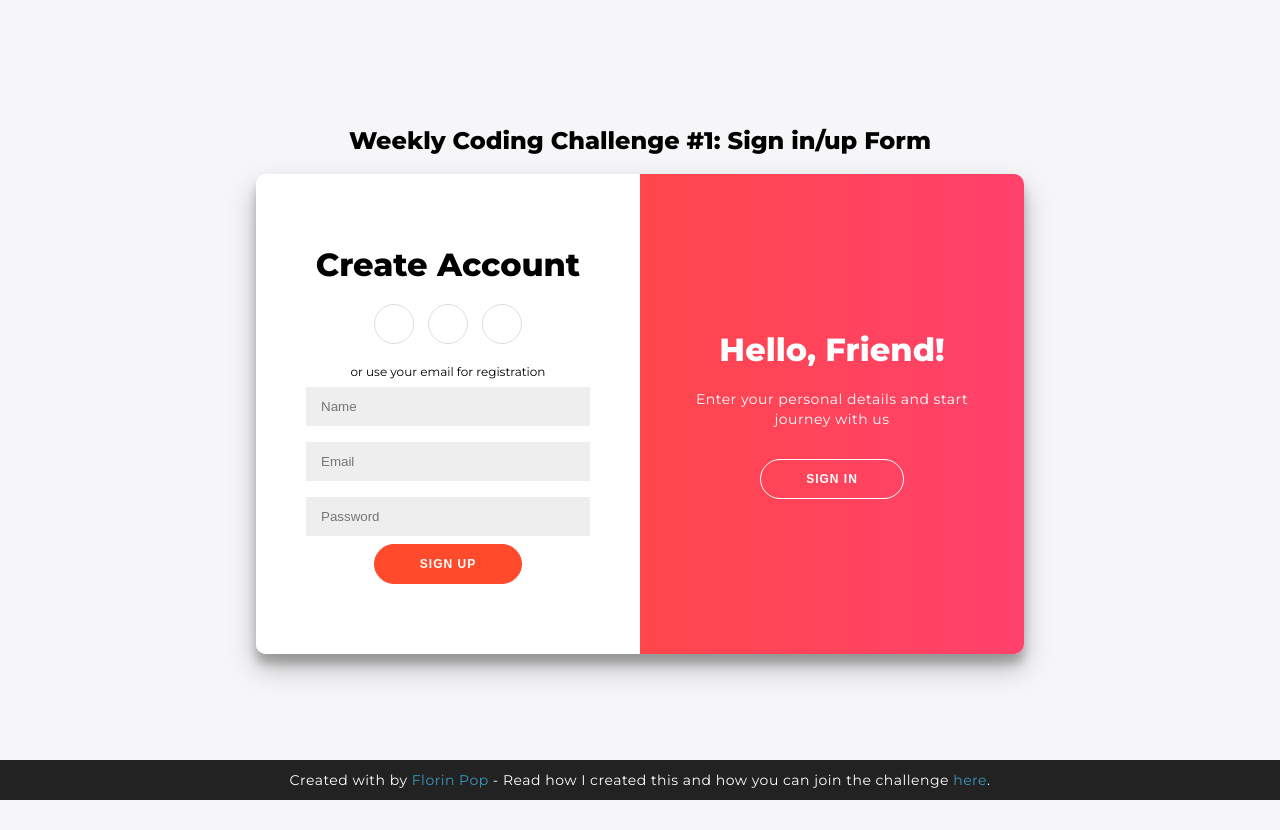
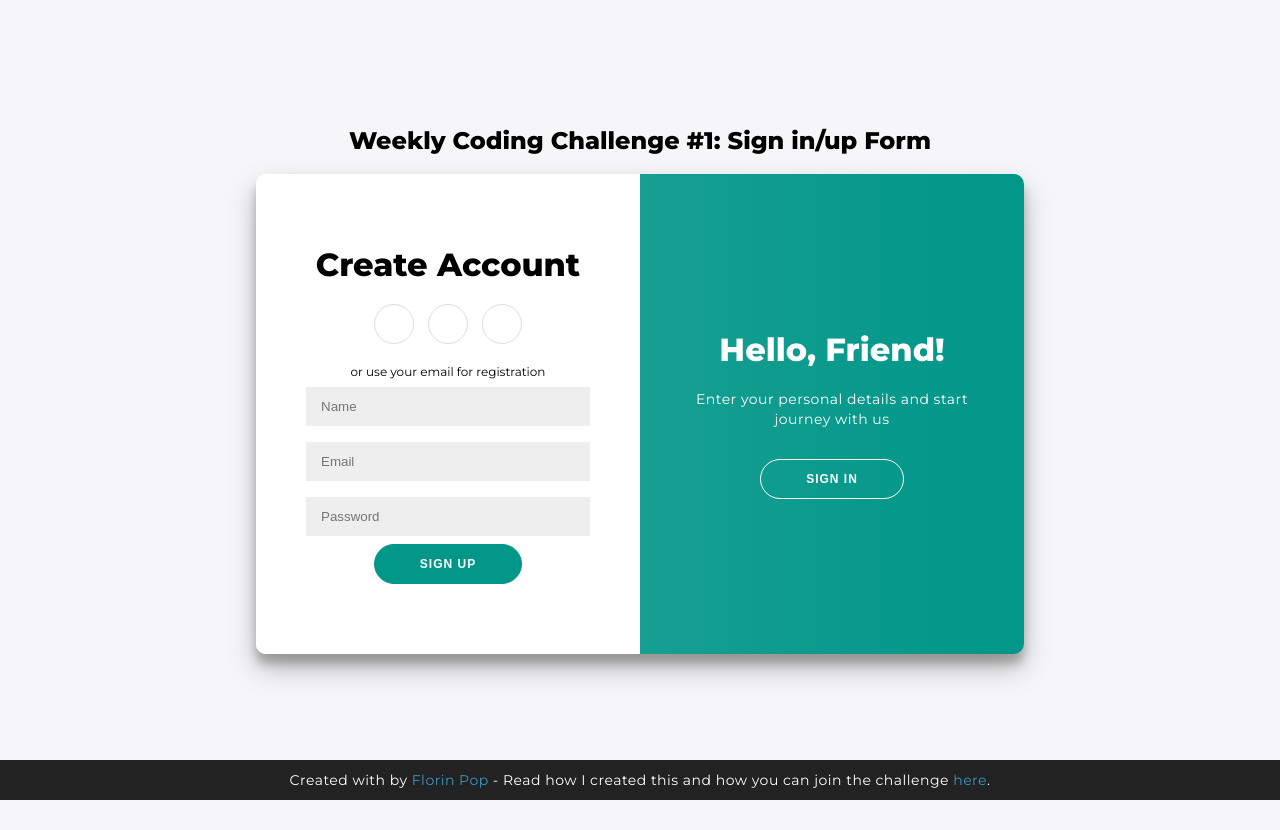
Before and after one commit to asakeev01/ORT, a Django app: page /register/ in a window 1280 px wide. Run offline with Django 3.2, Linux system fonts and the light colour scheme; parts of the project's set-up code (start-up, migrations or seed data) failed here and were passed over.

Commit message:
presentation push

```diff
--- a/apps/questions/models.py
+++ b/apps/questions/models.py
@@ -1,9 +1,8 @@
 from django.db import models
-from django.contrib.auth.models import User
+from ckeditor.fields import RichTextField
 
 from apps.users.models import Profile
 
-from ckeditor.fields import RichTextField
 
 
 RIGHT_ANSWER_CHOICE = [
--- a/apps/questions/urls.py
+++ b/apps/questions/urls.py
@@ -1,5 +1,5 @@
+from django.urls import path
 
-from django.urls import path, include
 from .views import *
 
 urlpatterns = [
--- a/apps/users/views.py
+++ b/apps/users/views.py
@@ -16,13 +16,13 @@
 				auth.login(request, user)
 				return redirect('/tasks/')
 			else:
-				messages.error(request, 'invalid credentials')
+				messages.error(request, 'Пользователь не найден')
 				return redirect('login')
 		elif 'signup' in request.POST:
 			username = request.POST['username']
 			password = request.POST['password']
 			if User.objects.filter(username=username).exists():
-				messages.info(request, 'Username taken')
+				messages.info(request, 'Имя занято')
 				return redirect('register')
 			else:
 				user = User.objects.create_user(password=password, username=username)
@@ -45,7 +45,7 @@
 			# email = request.POST['email']
 			password = request.POST['password']
 			if User.objects.filter(username=username).exists():
-				messages.info(request, 'Username taken')
+				messages.info(request, 'Имя занято')
 				return redirect('register')
 			else:
 				user = User.objects.create_user(password=password, username=username)
@@ -61,7 +61,7 @@
 				auth.login(request, user)
 				return redirect('/tasks/')
 			else:
-				messages.error(request, 'invalid credentials')
+				messages.error(request, 'Пользователь не найден')
 				return redirect('login')
 	else:
 		return render(request, 'users/register.html')
@@ -76,10 +76,9 @@
 	return render(request, 'tasks/review.html', locals())
 
 def review_detail(request, pk):
-	user = request.user
-	profile = user.profile
+	profile = request.user.profile
+	is_answered = True
 	review = Review.objects.get(pk = pk)
-	is_answered = True
 	print(review.балл)
 	answers = review.answer.all()
 	return render(request, 'tasks/explanation.html', locals())
--- a/static/styles/explanation.css
+++ b/static/styles/explanation.css
@@ -24,6 +24,8 @@
 
 .score {
 	text-align: center;
+	font-size: 22px;
+	margin-bottom: 5%;
 }
 
 .answer_exp {
--- a/static/styles/main.css
+++ b/static/styles/main.css
@@ -18,7 +18,7 @@
 .nav_list {
   float: right;
   display: inline-block;
-  margin-left: 33%;
+  margin-left: 20%;
   margin-top: 15px;
 }
 
--- a/static/styles/question.css
+++ b/static/styles/question.css
@@ -92,7 +92,7 @@
 	position: absolute;
 	width: 90%;
 	left: 45px;
-	top: 0;
+	top: -13px;
 	padding: 10px 0;
 	cursor: pointer;
 }
--- a/static/styles/register.css
+++ b/static/styles/register.css
@@ -45,8 +45,8 @@
 
 button {
 	border-radius: 20px;
-	border: 1px solid #FF4B2B;
-	background-color: #FF4B2B;
+	border: 1px solid #009688;
+	background-color: #009688;
 	color: #FFFFFF;
 	font-size: 12px;
 	font-weight: bold;
@@ -159,9 +159,9 @@
 }
 
 .overlay {
-	background: #FF416C;
-	background: -webkit-linear-gradient(to right, #FF4B2B, #FF416C);
-	background: linear-gradient(to right, #FF4B2B, #FF416C);
+	background: #009688;
+	background: -webkit-linear-gradient(to right, #009688d4, #009688);
+	background: linear-gradient(to right, #009688d4, #009688);
 	background-repeat: no-repeat;
 	background-size: cover;
 	background-position: 0 0;
--- a/templates/base.html
+++ b/templates/base.html
@@ -25,15 +25,18 @@
         <p class="title">ORT Online</p>
         <ul class="nav_list">
             {% url 'tasks-list' as index %}
+            {% if user.is_authenticated %}
             <li class="nav_item">Hello, {{user.username}}</li>
+            {% endif %}
             <li class="{% if request.path == index %}nav_item{% else %} home{% endif %}"><a href="{% url 'tasks-list' %}">Главная</a></li>
             <li class="nav_item"><a href="#">Подготовка</a></li>
             <li class="nav_item"><a href="#">Контакты</a></li>
             {% if user.is_authenticated %}
+            <li class="nav_item"><a href="{% url 'logout' %}">Выйти</a></li>
             <li class="nav_item"><a href="{% url 'review' %}">Профиль</a></li>
             <li class="nav_item"><a href="#"><img src="{% static 'images/user.png' %}" class="avatar"></a></li>
             {% else %}
-            <li class="nav_item"><a href="{% url 'login' %}">Login</a></li>
+            <li class="nav_item"><a href="{% url 'login' %}">Войти</a></li>
             {% endif %}
         </ul>
     </navbar>
--- a/templates/tasks/review.html
+++ b/templates/tasks/review.html
@@ -9,7 +9,7 @@
 	{% for review in reviews %}
 
 	<ul>
-		<li>review.балл</li>
+		<li>{{user.username}}</li>
 		<a href="{% url 'review_detail' review.id%}">review</a>
 	</ul>
 
```
Also changed, not shown: ort/settings.py (+5 -5 lines), static/styles/login.css (+5 -5 lines), db.sqlite3.
